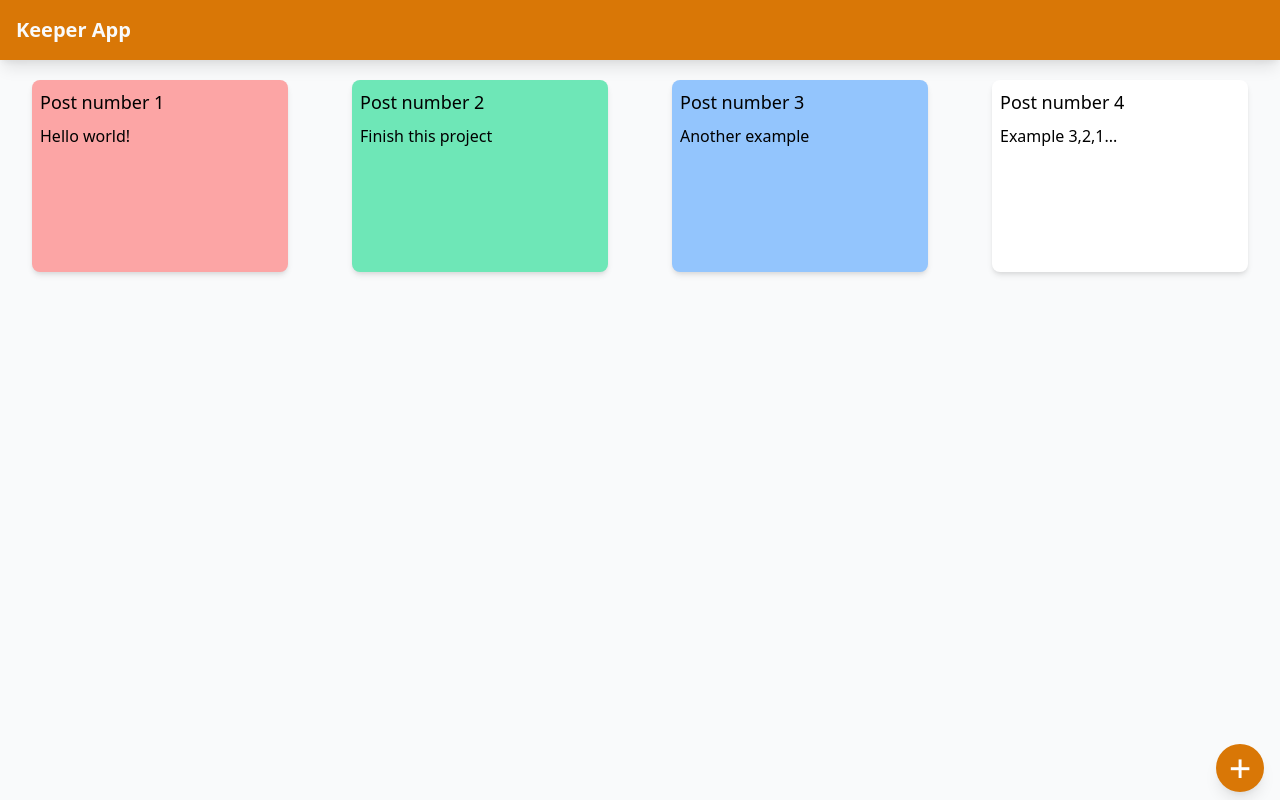
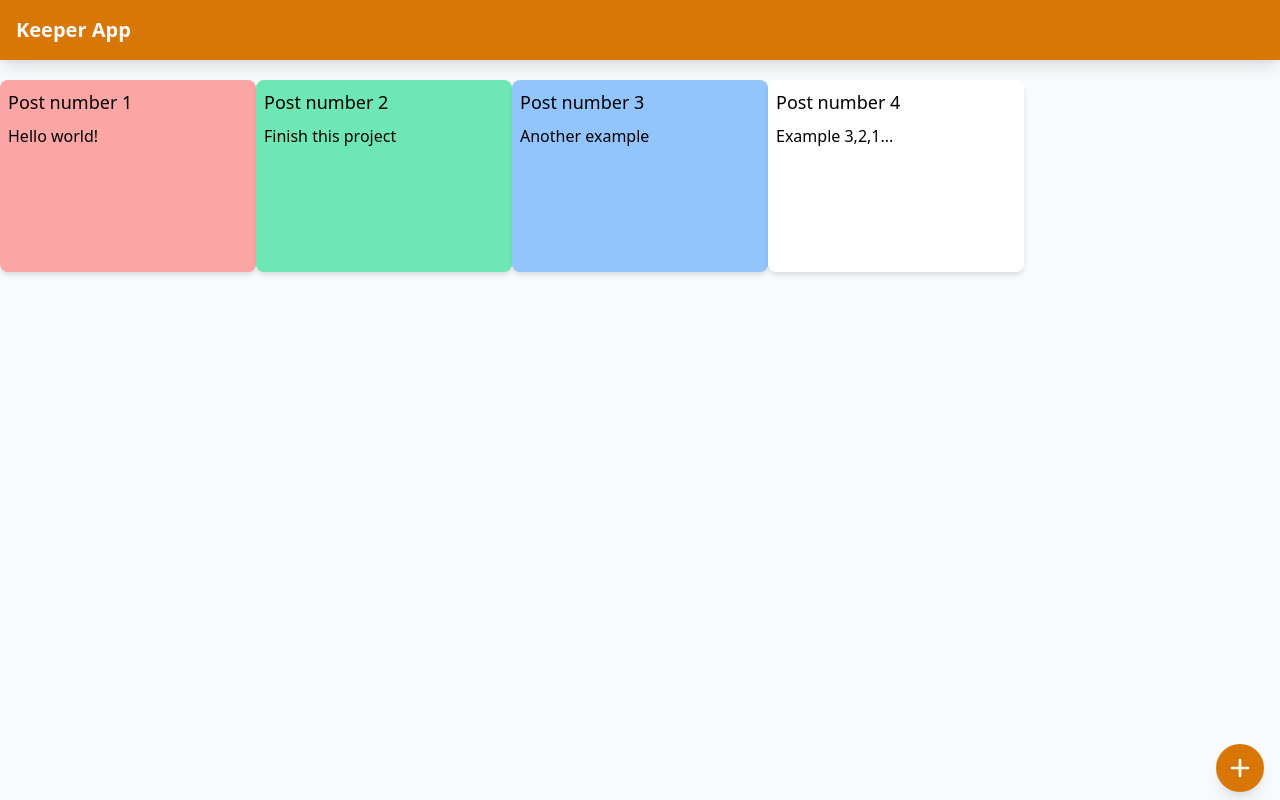
Before and after one commit to PieroNarciso/note-taking-app, a React (Create React App) app: page / in a window 1280 px wide. Built offline with nearby package versions, Linux system fonts and the light colour scheme.

Commit message:
Improved Fab Icon Button with animation

```diff
--- /dev/null
+++ b/src/components/AddBtn.jsx
@@ -0,0 +1,30 @@
+import React from "react";
+
+const AddBtn = (props) => {
+  return (
+    <button
+      onClick={props.onClick}
+      className={
+        "fixed flex items-center justify-center w-12 h-12 font-mono text-4xl font-medium text-white bg-yellow-600 rounded-full shadow-lg transform transition hover:scale-110 ease-in-out hover:bg-yellow-700 right-4 bottom-2 focus:outline-none " +
+        props.className
+      }
+    >
+      <svg
+        className="w-8 h-8"
+        fill="none"
+        stroke="currentColor"
+        viewBox="0 0 24 24"
+        xmlns="http://www.w3.org/2000/svg"
+      >
+        <path
+          strokeLinecap="round"
+          strokeLinejoin="round"
+          strokeWidth="2"
+          d="M12 6v6m0 0v6m0-6h6m-6 0H6"
+        ></path>
+      </svg>
+    </button>
+  );
+};
+
+export default AddBtn;
--- a/src/components/Dashboard.jsx
+++ b/src/components/Dashboard.jsx
@@ -3,19 +3,30 @@ import { connect } from "react-redux";
 
 import Post from "./Post";
 import PostForm from "./PostForm.jsx";
+import AddBtn from './AddBtn';
 
 const Dashboard = (props) => {
   const [showForm, setShowForm] = useState(false);
+  const [rotate, setRotate] = useState('');
 
   const toggleForm = () => {
     setShowForm((prev) => !prev);
+    activateRotate();
   };
   const hideForm = () => {
     setShowForm(false);
+    setRotate('');
+  };
+
+  const activateRotate = () => {
+    setRotate(prev => {
+      if (prev === '') return 'rotate-45';
+      return '';
+    });
   };
 
   return (
-    <div className="relative grid grid-cols-1 sm:grid-cols-2 md:grid-cols-3 lg:grid-cols-4 justify-items-center gap-y-4">
+    <div className="relative grid grid-cols-1 sm:grid-cols-2 md:grid-cols-3 lg:grid-cols-4 xl:grid-cols-5 justify-items-center gap-y-4">
       {props.posts.map((post) => {
         return (
           <Post
@@ -28,12 +39,7 @@ const Dashboard = (props) => {
       })}
 
       <div>
-        <button
-          onClick={toggleForm}
-          className="fixed flex items-center justify-center w-12 h-12 font-mono text-4xl font-medium text-white bg-yellow-600 rounded-full shadow-lg hover:bg-yellow-700 right-4 bottom-2 focus:outline-none"
-        >
-          +
-        </button>
+        <AddBtn onClick={toggleForm} className={rotate}/>
       </div>
       {showForm ? (
         <div className="fixed">
--- a/src/components/Post.jsx
+++ b/src/components/Post.jsx
@@ -16,7 +16,7 @@ const Post = (props) => {
   };
 
   return (
-    <div className={"h-48 p-2 rounded-lg shadow-md w-64 " + colorCls()}>
+    <div className={"h-48 p-2 rounded-lg shadow-md w-64 col-span-1 " + colorCls()}>
       <h1 className="text-lg font-medium">{props.title}</h1>
       <p className="mt-2">
         {props.content}
```
